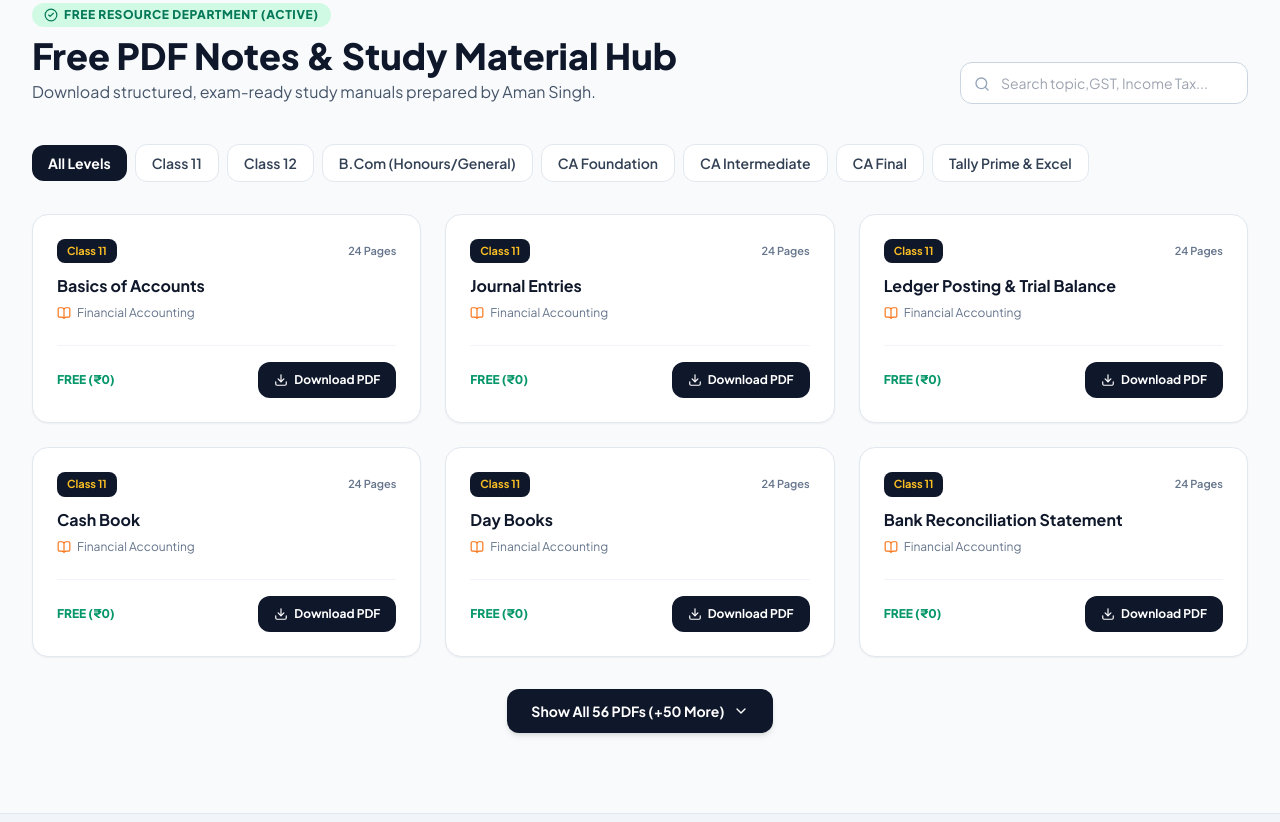
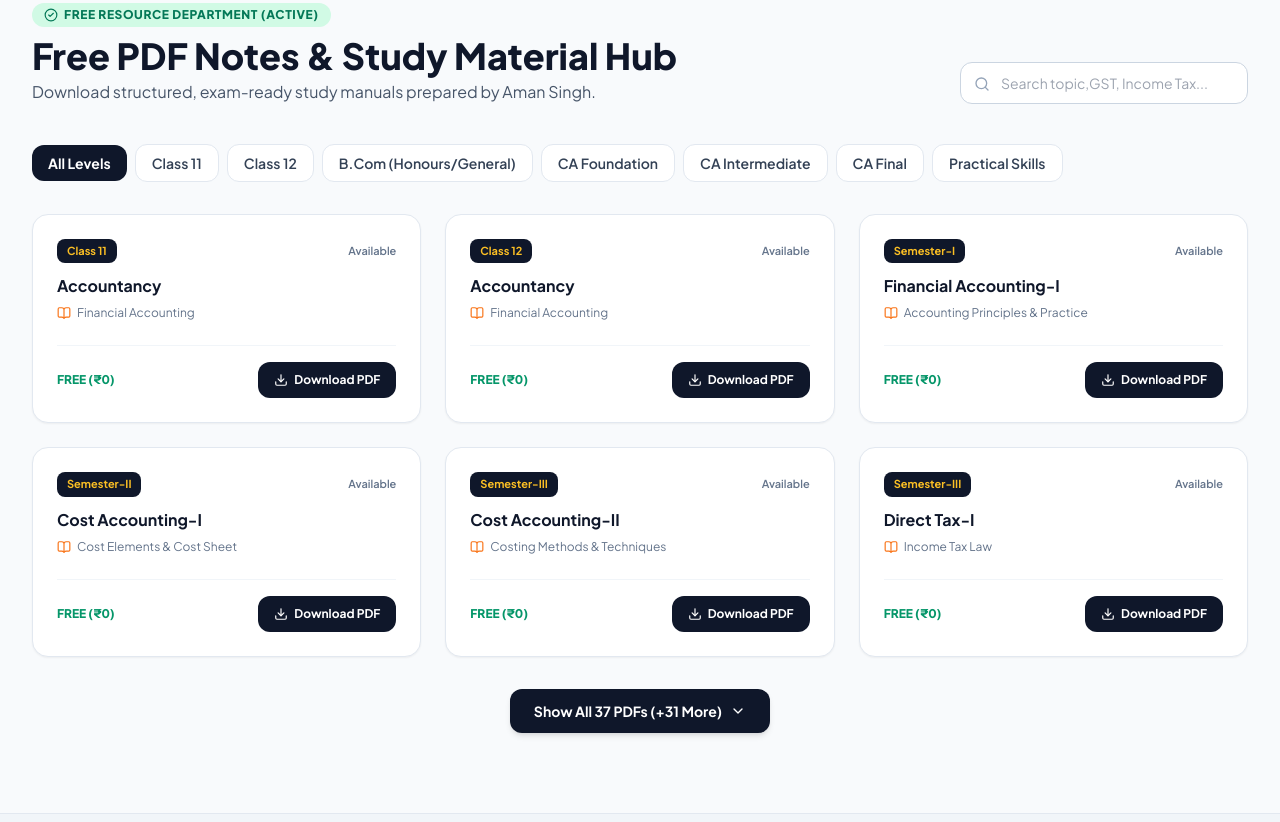
Before and after one commit to cwamansingh/cwamansingh.github.io, a plain HTML site: page index.html in a window 1280 px wide. Shown: the part 918-1740 px from the top of the page. Drawn offline with nearby package versions, Linux system fonts and the light colour scheme.

Commit message:
Add files via upload

```diff
--- a/index.html
+++ b/index.html
@@ -6,13 +6,6 @@
   <title>COMMERCE WITH AMAN SINGH | Your Success Starts Here</title>
   <link rel="icon" type="image/png" href="cas logo web.png">
 
-<script>
-    const APP_VERSION = "v3";
-    if (localStorage.getItem("cwas_app_version") !== APP_VERSION) {
-      localStorage.clear();
-      localStorage.setItem("cwas_app_version", APP_VERSION);
-    }
-  </script>
 
   <script src="https://cdn.tailwindcss.com"></script>
   <script src="https://unpkg.com/lucide@latest"></script>
@@ -294,7 +287,7 @@
 
       <button onclick="setPdfCategory('CA Final')" class="pdf-cat-btn bg-white text-slate-700 border border-slate-200 hover:border-navy-900 px-4 py-2 rounded-xl text-xs sm:text-sm font-semibold transition">CA Final</button>
 
-      <button onclick="setPdfCategory('Practical Skills')" class="pdf-cat-btn bg-white text-slate-700 border border-slate-200 hover:border-navy-900 px-4 py-2 rounded-xl text-xs sm:text-sm font-semibold transition">Tally Prime & Excel</button>
+      <button onclick="setPdfCategory('Practical Skills')" class="pdf-cat-btn bg-white text-slate-700 border border-slate-200 hover:border-navy-900 px-4 py-2 rounded-xl text-xs sm:text-sm font-semibold transition">Practical Skills</button>
     </div>
 
     <div id="pdfGrid" class="grid grid-cols-1 md:grid-cols-2 lg:grid-cols-3 gap-6"></div>
@@ -402,23 +395,26 @@
   <section id="doubt-section" class="py-12 pb-24 max-w-4xl mx-auto px-4 sm:px-6 lg:px-8">
     <div class="bg-white rounded-3xl border border-slate-200 shadow-lg p-6 sm:p-10">
       <div class="text-center mb-8">
-        <h3 class="text-2xl font-extrabold text-navy-900">Have a Doubt or Note Request?</h3>
-        <p class="text-slate-600 text-sm mt-1">Ask your Commerce, Tax, or Course query directly. We reply to students regularly.</p>
+        <h4 class="text-2xl font-extrabold text-navy-900">Have a Question or Doubt?</h4>
+        <p class="text-slate-600 text-sm mt-1">Subject, Course, Exams, or Career Guidance—Feel Free to Ask Anything Directly.</p>
       </div>
 
       <form onsubmit="submitDoubt(event)" class="grid grid-cols-1 sm:grid-cols-2 gap-4">
         <input type="text" required placeholder="Your Full Name" class="px-4 py-3 rounded-xl border border-slate-300 text-sm focus:outline-none focus:ring-2 focus:ring-orange-500">
 
         <select class="px-4 py-3 rounded-xl border border-slate-300 text-sm focus:outline-none focus:ring-2 focus:ring-orange-500 bg-white">
-          <option>Class 11 / 12 Commerce</option>
-          <option>B.Com Student</option>
-          <option>CA Intermediate Aspirant</option>
-          <option>TallyPrime / GST / Excel Learner</option>
+          <option>Class 11</option>
+          <option>Class 12</option>
+          <option>B.Com</option>
+          <option>CA Foundation</option>
+          <option>CA Intermediate</option>
+          <option>Class Final</option>
+          <option>Working Professional</option>
         </select>
 
         <input type="email" required placeholder="Your Email Address" class="sm:col-span-2 px-4 py-3 rounded-xl border border-slate-300 text-sm focus:outline-none focus:ring-2 focus:ring-orange-500">
 
-        <textarea rows="3" required placeholder="Write your subject doubt or request a specific PDF topic..." class="sm:col-span-2 px-4 py-3 rounded-xl border border-slate-300 text-sm focus:outline-none focus:ring-2 focus:ring-orange-500"></textarea>
+        <textarea rows="3" required placeholder="Write your question or doubt here..." class="sm:col-span-2 px-4 py-3 rounded-xl border border-slate-300 text-sm focus:outline-none focus:ring-2 focus:ring-orange-500"></textarea>
 
         <button type="submit" class="sm:col-span-2 bg-navy-900 hover:bg-navy-800 text-white font-bold py-3.5 rounded-xl transition flex items-center justify-center gap-2">
           <i data-lucide="send" class="w-4 h-4 text-amber-400"></i> Send Message to Aman Sir
@@ -658,69 +654,54 @@
 
     // DEFAULT PDF DATA
     const defaultPdfs = [
-      { id: 1, title: "Basics of Accounts", category: "Class 11", subject: "Financial Accounting", pages: "24 Pages", link: "#" },
-      { id: 2, title: "Journal Entries", category: "Class 11", subject: "Financial Accounting", pages: "24 Pages", link: "#" },
-      { id: 3, title: "Ledger Posting & Trial Balance", category: "Class 11", subject: "Financial Accounting", pages: "24 Pages", link: "#" },
-      { id: 4, title: "Cash Book", category: "Class 11", subject: "Financial Accounting", pages: "24 Pages", link: "#" },
-      { id: 5, title: "Day Books", category: "Class 11", subject: "Financial Accounting", pages: "24 Pages", link: "#" },
-      { id: 6, title: "Bank Reconciliation Statement", category: "Class 11", subject: "Financial Accounting", pages: "24 Pages", link: "#" },
-      { id: 7, title: "Rectification of Errors ", category: "Class 11", subject: "Financial Accounting", pages: "24 Pages", link: "#" },
-      { id: 8, title: "Depreciation", category: "Class 11", subject: "Financial Accounting", pages: "24 Pages", link: "#" },
-      { id: 9, title: "Provision & Reserve", category: "Class 11", subject: "Financial Accounting", pages: "24 Pages", link: "#" },
-      { id: 10, title: "Final Accounts", category: "Class 11", subject: "Financial Accounting", pages: "24 Pages", link: "#" },
-      { id: 11, title: "Non-Profit Organisation", category: "Class 11", subject: "Financial Accounting", pages: "24 Pages", link: "#" },
-      { id: 12, title: "Single Entry System", category: "Class 11", subject: "Financial Accounting", pages: "24 Pages", link: "#" },
+      { id: 1, title: "Accountancy", category: "Class 11", subject: "Financial Accounting", pages: "Available", link: "https://drive.google.com/drive/folders/1Fe1uZ_s2LdPkUC15BvopMx4bYkiJhxTb?usp=sharing" },
 
-      { id: 13, title: "Profit and Loss Appropriation", category: "Class 12", subject: "Financial Accounting", pages: "24 Pages", link: "#" },
-      { id: 14, title: "Admission of Partner", category: "Class 12", subject: "Financial Accounting", pages: "24 Pages", link: "#" },
-      { id: 15, title: "Retirement of Partner", category: "Class 12", subject: "Financial Accounting", pages: "24 Pages", link: "#" },
-      { id: 16, title: "Death of Partner", category: "Class 12", subject: "Financial Accounting", pages: "24 Pages", link: "#" },
-      { id: 17, title: "Dissolution of Partnership Firm", category: "Class 12", subject: "Financial Accounting", pages: "24 Pages", link: "#" },
-      { id: 18, title: "Accounting for Share Capital", category: "Class 12", subject: "Corporate Accounting", pages: "24 Pages", link: "#" },
-      { id: 19, title: "Accounting for Debentures", category: "Class 12", subject: "Corporate Accounting", pages: "24 Pages", link: "#" },
-      { id: 20, title: "Cash Flow Statement", category: "Class 12", subject: "Corporate Accounting", pages: "24 Pages", link: "#" },
-      { id: 21, title: "Ratio Analysis", category: "Class 12", subject: "Corporate Accounting", pages: "24 Pages", link: "#" },
+      { id: 2, title: "Accountancy", category: "Class 12", subject: "Financial Accounting", pages: "Available", link: "https://drive.google.com/drive/folders/1mKTyKuwnU600J9OcZV-r5dBl5iRIvwVn?usp=sharing" },
 
-      { id: 22, title: "Financial Accounting-I", category: "Semester-I", subject: "Accounting Principles & Practice", pages: "50 Pages", link: "#" },
-      { id: 23, title: "Cost Accounting-I", category: "Semester-II", subject: "Cost Elements & Cost Sheet", pages: "50 Pages", link: "#" },
-      { id: 24, title: "Cost Accounting-II", category: "Semester-III", subject: "Costing Methods & Techniques", pages: "50 Pages", link: "#" },
-      { id: 25, title: "Direct Tax-I", category: "Semester-III", subject: "Income Tax Law", pages: "50 Pages", link: "#" },
-      { id: 26, title: "Financial Accounting-II", category: "Semester-IV", subject: "Partnership & Special Accounts", pages: "50 Pages", link: "#" },
-      { id: 27, title: "Direct Tax–II and e-filing of Tax Return", category: "Semester-IV", subject: "Tax Assessment & ITR Filing", pages: "50 Pages", link: "#" },
-      { id: 28, title: "Business Regulatory Framework", category: "Semester-IV", subject: "Mercantile & Commercial Laws", pages: "50 Pages", link: "#" },
-      { id: 29, title: "Corporate Accounting", category: "Semester-V", subject: "Company Accounts & Valuation", pages: "50 Pages", link: "#" },
-      { id: 30, title: "Accounting Theory and Regulations", category: "Semester-V", subject: "Accounting Standards & Framework (Only For General)", pages: "50 Pages", link: "#" },
-      { id: 31, title: "Company Law", category: "Semester-V", subject: "Companies Act, 2013", pages: "50 Pages", link: "#" },
+      { id: 3, title: "Financial Accounting-I", category: "Semester-I", subject: "Accounting Principles & Practice", pages: "Available", link: "https://drive.google.com/drive/folders/1gykr8grYqG0Y2ifMduGkSf6lxQFZ_VJ2?usp=sharing" },
 
-      { id: 32, title: "Financial Management", category: "Semester-VI", subject: "Corporate Finance & Decisions", pages: "50 Pages", link: "#" },
-      { id: 33, title: "Indirect Tax", category: "Semester-VI", subject: "GST & Customs Law", pages: "50 Pages", link: "#" },
-      { id: 34, title: "Auditing&Assurance", category: "Semester-VI", subject: "Audit Principles & Standards", pages: "50 Pages", link: "#" },
-      { id: 35, title: "Accounting Theory and Regulations", category: "Semester-VII", subject: "Accounting Standards & Framework (Only For Honours)", pages: "50 Pages", link: "#" },
-      { id: 36, title: "Advanced Corporate Accounting", category: "Semester-VII", subject: "Mergers, Reconstructions, Consolidation & Reporting", pages: "50 Pages", link: "#" },
-      { id: 37, title: "Management Accounting", category: "Semester-VII", subject: "Budgeting,Decision Making & Variance", pages: "50 Pages", link: "#" },
-      { id: 38, title: "Financial Statement Analysis", category: "Semester-VII", subject: "Ratio & Cash Flow Analysis", pages: "50 Pages", link: "#" },
+      { id: 4, title: "Cost Accounting-I", category: "Semester-II", subject: "Cost Elements & Cost Sheet", pages: "Available", link: "https://drive.google.com/drive/folders/1HBOpLD8jsVLCCUSykC_cr6_Fek-n4ZtO?usp=sharing" },
 
-      { id: 39, title: "Accounting", category: "CA Foundation", subject: "Paper 1", pages: "250 Pages", link: "#" },
-      { id: 40, title: "Business Laws", category: "CA Foundation", subject: "Paper 2", pages: "250 Pages", link: "#" },
+      { id: 5, title: "Cost Accounting-II", category: "Semester-III", subject: "Costing Methods & Techniques", pages: "Available", link: "https://drive.google.com/drive/folders/1pXqc6SFXvz6zVA68GK1nf6tWKMu7OZcu?usp=sharing" },
+      { id: 6, title: "Direct Tax-I", category: "Semester-III", subject: "Income Tax Law", pages: "Available", link: "https://drive.google.com/drive/folders/1qY3IJZ9iciNrIa8qnCqU0ro0k4B9K-lF?usp=sharing" },
 
-      { id: 41, title: "Advanced Accounting", category: "CA Intermediate|Group-I", subject: "Paper 1", pages: "250 Pages", link: "#" },
-      { id: 42, title: "Corporate & Other Laws", category: "CA Intermediate|Group-I", subject: "Paper 2", pages: "220 Pages", link: "#" },
-      { id: 43, title: "Income Tax Law", category: "CA Intermediate|Group-I", subject: "Paper 3A", pages: "500 Pages", link: "#" },
-      { id: 44, title: "Goods & Services Tax", category: "CA Intermediate|Group-I", subject: "Paper 3B", pages: "400 Pages", link: "#" },
-      { id: 45, title: "Cost and Management Accounting", category: "CA Intermediate|Group-II", subject: "Paper 4", pages: "50 Pages", link: "#" },
-      { id: 46, title: "Auditing and Ethics", category: "CA Intermediate|Group-II", subject: "Paper 5", pages: "50 Pages", link: "#" },
-      { id: 47, title: "Financial Management", category: "CA Intermediate|Group-II", subject: "Paper 6A", pages: "50 Pages", link: "#" },
-      { id: 48, title: "Strategic Management", category: "CA Intermediate|Group-II", subject: "Paper 6B", pages: "50 Pages", link: "#" },
+      { id: 7, title: "Financial Accounting-II", category: "Semester-IV", subject: "Partnership & Special Accounts", pages: "Available", link: "https://drive.google.com/drive/folders/1lB6cMWhLwxKZihGZnrv7Tz3-SzZYr_ZX?usp=sharing" },
+      { id: 8, title: "Direct Tax–II and e-filing of Tax Return", category: "Semester-IV", subject: "Tax Assessment & ITR Filing", pages: "Available", link: "https://drive.google.com/drive/folders/1Ln_lRntKz89tt7SK5l6TUdZlo54njddD?usp=sharing" },
+      { id: 9, title: "Business Regulatory Framework", category: "Semester-IV", subject: "Mercantile & Commercial Laws", pages: "Available", link: "https://drive.google.com/drive/folders/1ujInGp0etKMRWW13rlG2o2MRWi8ngiEH?usp=sharing" },
 
-      { id: 49, title: "Financial Reporting", category: "CA Final|Group-I", subject: "Paper 1", pages: "400 Pages", link: "#" },
-      { id: 50, title: "Advance Financial Management", category: "CA Final|Group-I", subject: "Paper 2", pages: "400 Pages", link: "#" },
-      { id: 51, title: "Advance Auditing, Assurance and Professional Ethics", category: "CA Final|Group-I", subject: "Paper 3", pages: "400 Pages", link: "#" },
-      { id: 52, title: "Direct Tax Laws & International Taxation", category: "CA Final|Group-II", subject: "Paper 4", pages: "400 Pages", link: "#" },
-      { id: 53, title: "Indirect Tax Laws", category: "CA Final|Group-II", subject: "Paper 5", pages: "400 Pages", link: "#" },
-      { id: 54, title: "Integrated Business Solutions (IBS)", category: "CA Final|Group-II", subject: "Paper 6", pages: "400 Pages", link: "#" },
+      { id: 10, title: "Corporate Accounting", category: "Semester-V", subject: "Company Accounts & Valuation", pages: "Available", link: "https://drive.google.com/drive/folders/15OM_aOjrzNcMqokfKLawnNBDXSfxPsr2?usp=sharing" },
+      { id: 11, title: "Accounting Theory and Regulations", category: "Semester-V", subject: "Accounting Standards & Framework (Only For General)", pages: "Available", link: "https://drive.google.com/drive/folders/1_KTHuiH2XOA0bn2SUS9b42UARsHg1adb?usp=sharing" },
+      { id: 12, title: "Company Law", category: "Semester-V", subject: "Companies Act, 2013", pages: "Available", link: "https://drive.google.com/drive/folders/12H4NiufbcwLM5upfUpTDb5GEL_Yw-0Ik?usp=sharing" },
 
-      { id: 55, title: "TallyPrime", category: "Practical Skills", subject: "Tally & Excel", pages: "50 Pages", link: "#" },
-      { id: 56, title: "Advance Excel", category: "Practical Skills", subject: "Tally & Excel", pages: "50 Pages", link: "#" }
+      { id: 13, title: "Financial Management", category: "Semester-VI", subject: "Corporate Finance & Decisions", pages: "Available", link: "https://drive.google.com/drive/folders/1_LKDkNIerQJCenw2oPR0kjnfnyrtF5AC?usp=sharing" },
+      { id: 14, title: "Indirect Tax", category: "Semester-VI", subject: "GST & Customs Law", pages: "Available", link: "https://drive.google.com/drive/folders/14NnpbmsyWILlAofUFODpsyEnTqxtQoOm?usp=sharing" },
+      { id: 15, title: "Auditing&Assurance", category: "Semester-VI", subject: "Audit Principles & Standards", pages: "Available", link: "https://drive.google.com/drive/folders/1lDzSrufTPzOYiHIjS7QBV3723OO1eISA?usp=sharing" },
+
+      { id: 16, title: "Accounting Theory and Regulations", category: "Semester-VII", subject: "Accounting Standards & Framework (Only For Honours)", pages: "Available", link: "https://drive.google.com/drive/folders/1u-mfKBvqCmUiWbgATM4MKI5bOUdD5Jmq?usp=sharing" },
+      { id: 17, title: "Advanced Corporate Accounting", category: "Semester-VII", subject: "Mergers, Reconstructions, Consolidation & Reporting", pages: "Available", link: "https://drive.google.com/drive/folders/1QmmIc37ny4KD1Ejxa5Qs3dCT9iJ1FjVn?usp=sharing" },
+      { id: 18, title: "Management Accounting", category: "Semester-VII", subject: "Budgeting,Decision Making & Variance", pages: "Available", link: "https://drive.google.com/drive/folders/1OP4itX33ZRFeO7PHyhYEZYLhMChXfSmo?usp=sharing" },
+      { id: 19, title: "Financial Statement Analysis", category: "Semester-VII", subject: "Ratio & Cash Flow Analysis", pages: "Available", link: "https://drive.google.com/drive/folders/12QXTwRT_jiHMoMgZ9v9OA1zWl0Mg4FCk?usp=sharing" },
+
+      { id: 20, title: "Accounting", category: "CA Foundation", subject: "Paper 1", pages: "Available", link: "https://drive.google.com/drive/folders/1F-jMjPkp2sYteYjPN9jn2wmZtZFHa0i_?usp=sharing" },
+      { id: 21, title: "Business Laws", category: "CA Foundation", subject: "Paper 2", pages: "Available", link: "https://drive.google.com/drive/folders/1i3ctGe7ytUoQMv9wudQp-lHI9L9W9LJ0?usp=sharing" },
+
+      { id: 22, title: "Advanced Accounting", category: "CA Intermediate|Group-I", subject: "Paper 1", pages: "Available", link: "https://drive.google.com/drive/folders/1UZM-0Refds6pzUcnxeLDAT-idvwoMfKd?usp=sharing" },
+      { id: 23, title: "Corporate & Other Laws", category: "CA Intermediate|Group-I", subject: "Paper 2", pages: "Available", link: "https://drive.google.com/drive/folders/10QNWrpw2PpK2yH9C8wzcN6nyA4MGfpct?usp=sharing" },
+      { id: 24, title: "Income Tax Law", category: "CA Intermediate|Group-I", subject: "Paper 3A", pages: "Available", link: "https://drive.google.com/drive/folders/14_XpB2V_tyLcCEt8cyM3CXJ0TRYfGzqY?usp=sharing" },
+      { id: 25, title: "Goods & Services Tax", category: "CA Intermediate|Group-I", subject: "Paper 3B", pages: "Available", link: "https://drive.google.com/drive/folders/1GwM73s7tRH1gc38mXXvuZkQLOQpoBaOW?usp=sharing" },
+      { id: 26, title: "Cost and Management Accounting", category: "CA Intermediate|Group-II", subject: "Paper 4", pages: "Available", link: "https://drive.google.com/drive/folders/1Ftspc_-w2ouBaUT-XSAoctZp4B_DWTUq?usp=sharing" },
+      { id: 27, title: "Auditing and Ethics", category: "CA Intermediate|Group-II", subject: "Paper 5", pages: "Available", link: "https://drive.google.com/drive/folders/1YABMUEXZM1Nji4cPUUjS5qWI-VLdfY_c?usp=sharing" },
+      { id: 28, title: "Financial Management", category: "CA Intermediate|Group-II", subject: "Paper 6A", pages: "Available", link: "https://drive.google.com/drive/folders/1Md2vk3yrahP1uuD9DLdJnXHXiUIocqHX?usp=sharing" },
+      { id: 29, title: "Strategic Management", category: "CA Intermediate|Group-II", subject: "Paper 6B", pages: "Available", link: "https://drive.google.com/drive/folders/1zIQBIPczIcPa-UFWhtZL-XxsK7M47a2K?usp=sharing" },
+
+      { id: 30, title: "Financial Reporting", category: "CA Final|Group-I", subject: "Paper 1", pages: "Available", link: "https://drive.google.com/drive/folders/1q44_FqyVxqr87ntlLLqWkInq2hK5hchj?usp=sharing" },
+      { id: 31, title: "Advance Financial Management", category: "CA Final|Group-I", subject: "Paper 2", pages: "Available", link: "https://drive.google.com/drive/folders/1pBrMND6D75BxlhwI0ctHvAeIj1l_I1WJ?usp=sharing" },
+      { id: 32, title: "Advance Auditing, Assurance and Professional Ethics", category: "CA Final|Group-I", subject: "Paper 3", pages: "Available", link: "https://drive.google.com/drive/folders/1lFlaC3iE7ZLm6-jv1SeP6KUBhZVdePEA?usp=sharing" },
+      { id: 33, title: "Direct Tax Laws & International Taxation", category: "CA Final|Group-II", subject: "Paper 4", pages: "Available", link: "https://drive.google.com/drive/folders/1Kr3Bp0tYEbhR4KzpNje_qYNvvNFVwA04?usp=sharing" },
+      { id: 34, title: "Indirect Tax Laws", category: "CA Final|Group-II", subject: "Paper 5", pages: "Available", link: "https://drive.google.com/drive/folders/169UHSqvicYwiKt6azwQi8jEi2Iw7fDXy?usp=sharing" },
+      { id: 35, title: "Integrated Business Solutions (IBS)", category: "CA Final|Group-II", subject: "Paper 6", pages: "Available", link: "https://drive.google.com/drive/folders/1ItSv6pMYGpVOWp4384OG0fESJmkn-7RN?usp=sharing" },
+      { id: 36, title: "TallyPrime", category: "Practical Skills", subject: "TallyPrime Basic to Advance", pages: "Available", link: "https://drive.google.com/drive/folders/1TNgSiqtwpk2Z9II7C8rGaAvsGMbbRO1d?usp=sharing" },
+      { id: 37, title: "Excel", category: "Practical Skills", subject: "Basic Excel & Advance Excel", pages: "Available", link: "https://drive.google.com/drive/folders/16qE1278MkUPHHytGNc0UvzK6oRAsg45K?usp=sharing" }
     ];
 
     // DEFAULT COURSE DATA
@@ -794,68 +775,15 @@
     ];
 
     // STATE MANAGEMENT WITH LOCALSTORAGE
-    let pdfs = JSON.parse(localStorage.getItem('cwas_pdfs')) || defaultPdfs;
-    let courses = JSON.parse(localStorage.getItem('cwas_courses')) || defaultCourses;
+    let pdfs = defaultPdfs;
+    let courses = defaultCourses;
     let currentPdfCategory = 'All';
     let currentCourseTab = 'free';
     let studentUser = JSON.parse(localStorage.getItem('cwas_student')) || null;
     let downloadedPdfs = JSON.parse(localStorage.getItem('cwas_downloads')) || [];
     let selectedCheckoutCourse = null;
 
-    // MIGRATE OLD SAVED CA CATEGORIES
-    // This keeps previously uploaded PDFs and converts old category names.
-    const oldCategoryMap = {
-      "CA Inter Group-I": "CA Intermediate|Group-I",
-      "CA Inter Group-II": "CA Intermediate|Group-II",
-      "CA Intermediate Group-I": "CA Intermediate|Group-I",
-      "CA Intermediate Group-II": "CA Intermediate|Group-II",
-      "CA Final Group-I": "CA Final|Group-I",
-      "CA Final Group-II": "CA Final|Group-II"
-    };
-
-    const caGroupCategories = {
-      41: "CA Intermediate|Group-I",
-      42: "CA Intermediate|Group-I",
-      43: "CA Intermediate|Group-I",
-      44: "CA Intermediate|Group-I",
-      45: "CA Intermediate|Group-II",
-      46: "CA Intermediate|Group-II",
-      47: "CA Intermediate|Group-II",
-      48: "CA Intermediate|Group-II",
-      49: "CA Final|Group-I",
-      50: "CA Final|Group-I",
-      51: "CA Final|Group-I",
-      52: "CA Final|Group-II",
-      53: "CA Final|Group-II",
-      54: "CA Final|Group-II"
-    };
-
-    const migratedPdfs = pdfs.map(pdf => {
-      let newCategory = oldCategoryMap[pdf.category];
-
-      // Handle older generic categories if they exist in saved data.
-      if (pdf.category === "CA Inter" || pdf.category === "CA Intermediate" || pdf.category === "CA Final") {
-        newCategory = caGroupCategories[pdf.id] || pdf.category;
-      }
-
-      // Correct old default PDF categories by their IDs.
-      if (caGroupCategories[pdf.id] && (
-        pdf.category.startsWith("CA Inter") ||
-        pdf.category.startsWith("CA Intermediate") ||
-        pdf.category.startsWith("CA Final")
-      )) {
-        newCategory = caGroupCategories[pdf.id];
-      }
-
-      return newCategory ? { ...pdf, category: newCategory } : pdf;
-    });
-
-    if (migratedPdfs.some((pdf, index) => pdf.category !== pdfs[index].category)) {
-      pdfs = migratedPdfs;
-      localStorage.setItem('cwas_pdfs', JSON.stringify(pdfs));
-    }
-
-    // SAVE STATE
+       // SAVE STATE
     function saveState() {
       localStorage.setItem('cwas_pdfs', JSON.stringify(pdfs));
       localStorage.setItem('cwas_courses', JSON.stringify(courses));
```
